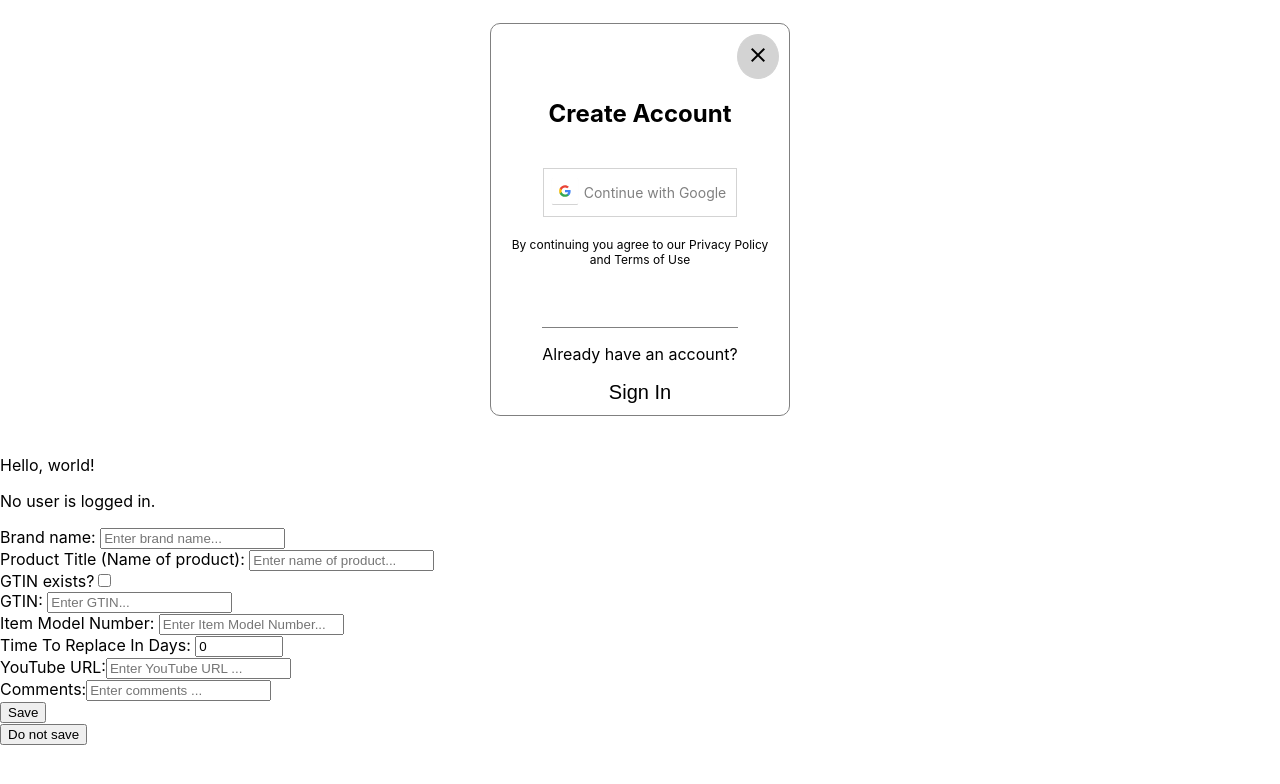
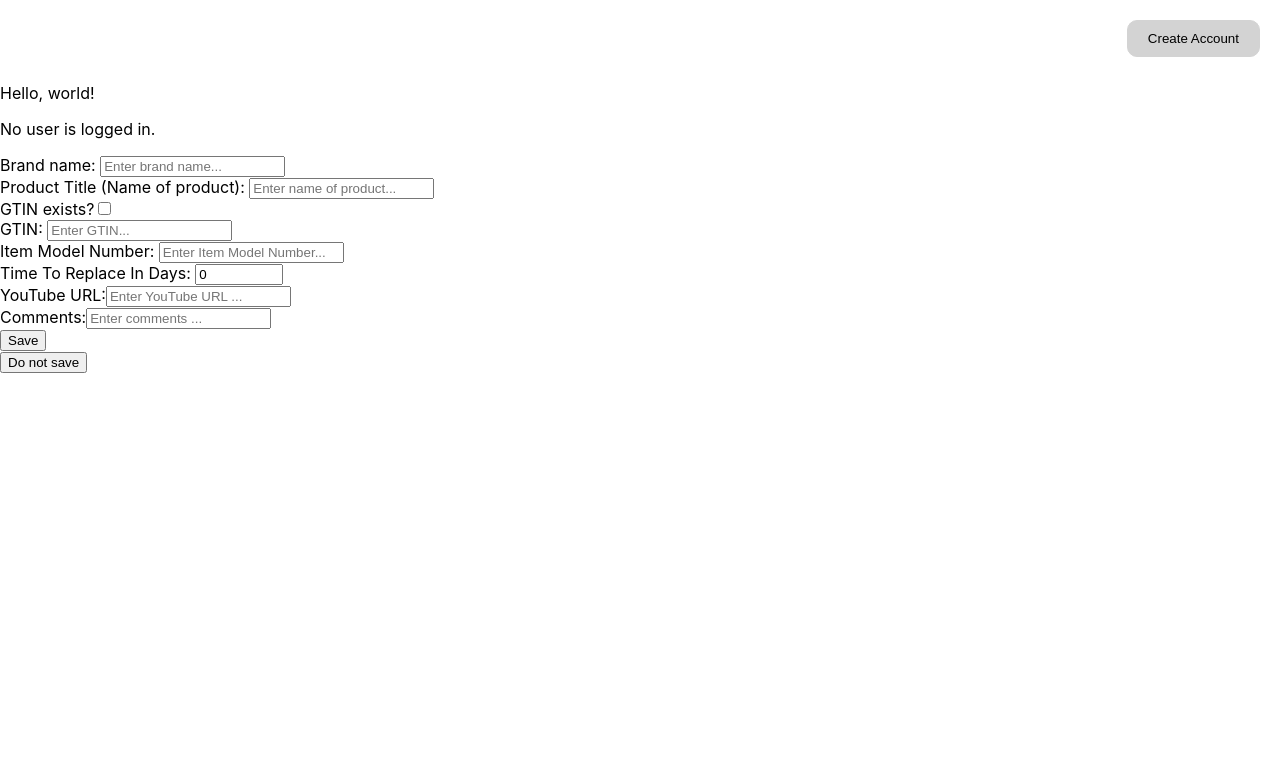
Before and after one commit to Th5192/duurable, a Next.js app: page / in a window 1280 px wide. Shown: the top 784 px of the page. Built offline with nearby package versions, Linux system fonts and the light colour scheme; no server answers.

Commit message:
Set sign in ui to be hidden by default

```diff
--- a/pages/_app.tsx
+++ b/pages/_app.tsx
@@ -44,9 +44,9 @@ export {db};
 const DuuurableAuthUI = () => {
 
   const[isSignedIn, setIsSignedIn] = useState(false);
-  const[showCreateAccountOrSignInUI, setShowCreateAccountOrSignInUI] = useState(true);
-  const[showCreateAccountUI, setShowCreateAccountUI] = useState(true);
-  const[showSignInUI, setShowSignInUI] = useState(false);
+  const[showCreateAccountOrSignInUI, setShowCreateAccountOrSignInUI] = useState(false);
+  const[showCreateAccountUI, setShowCreateAccountUI] = useState(false);
+  const[showSignInUI, setShowSignInUI] = useState(true);
 
 
   useEffect( () => {
```
